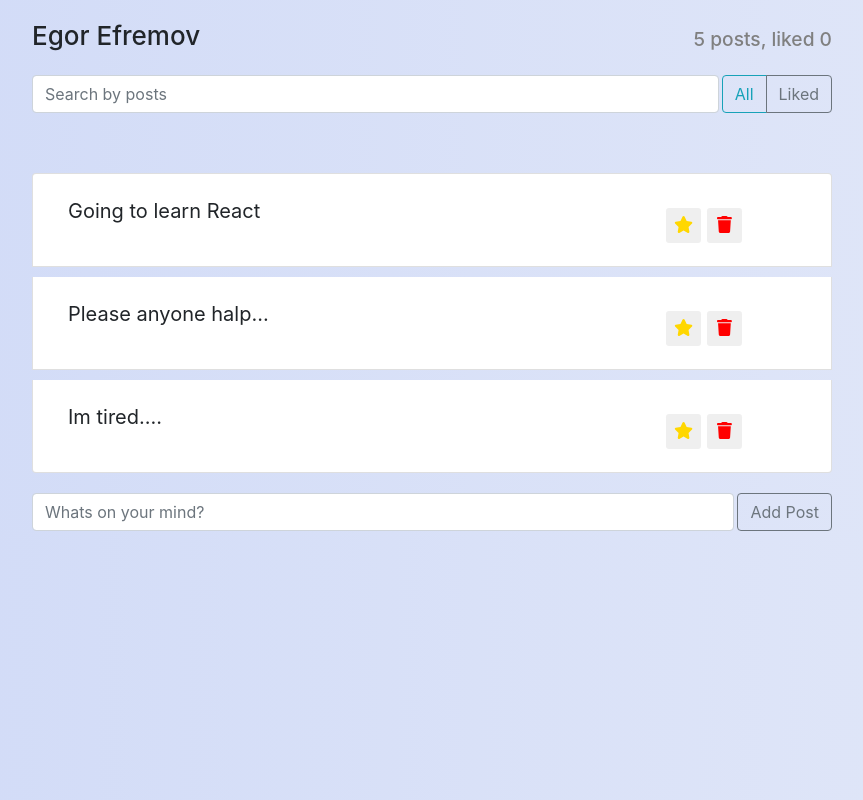
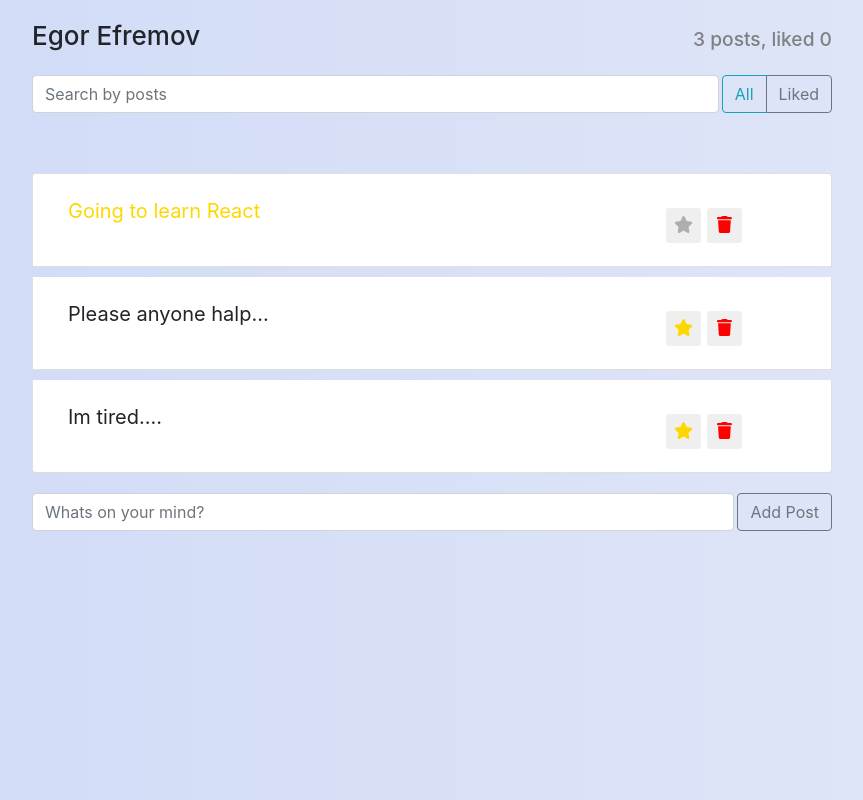
Before and after one commit to yyz13th/x_mockup-react, a React (Create React App) app: page / in a window 1280 px wide. Shown: the whole page, without its empty margins (208-1071 px from the left). Built offline with nearby package versions, Linux system fonts and the light colour scheme.

Commit message:
posts/likes counter

```diff
--- a/src/App.js
+++ b/src/App.js
@@ -20,14 +20,16 @@ export default class App extends Component{
     super(props);
     this.state = {
       data: [
-        {label: 'Going to learn React', important: true, id: 1},
-        {label: 'Please anyone halp...', important: false, id: 2},
-        {label: 'Im tired....', important: false, id: 3},
+        {label: 'Going to learn React', important: true, like:false, id: 1},
+        {label: 'Please anyone halp...', important: false, like:false, id: 2},
+        {label: 'Im tired....', important: false, like:false, id: 3},
       ]
     }
     this.deleteItem = this.deleteItem.bind(this);
     this.addItem = this.addItem.bind(this);
     this.maxId = 4;
+    this.onToogleImportant = this.onToogleImportant.bind(this);
+    this.onToogleLike = this.onToogleLike.bind(this);
   }
 
     deleteItem(id) {
@@ -44,7 +46,8 @@ export default class App extends Component{
       const newItem = {
         label: descr,
         important: false,
-        id: this.maxId++
+        id: this.maxId++,
+        like: false
       }
 
       this.setState(({data}) => {
@@ -55,16 +58,46 @@ export default class App extends Component{
       })
     }
 
+    onToogleImportant(id){
+      this.setState(({data}) => {
+        const index = data.findIndex(el => el.id === id);
+        const old = data[index];
+        const newItem = {...old, important: !old.important};
+        const newArr = [...data.slice(0, index), newItem, ...data.slice(index + 1)];
+        return {
+          data: newArr
+        };
+      })
+    }
+
+    onToogleLike(id){
+      this.setState(({data}) => {
+        const index = data.findIndex(el => el.id === id);
+        const old = data[index];
+        const newItem = {...old, like: !old.like};
+        const newArr = [...data.slice(0, index), newItem, ...data.slice(index + 1)];
+        return {
+          data: newArr
+        };
+      })
+    }
+
   render() {
+
+    const liked = this.state.data.filter(item => item.like).length;
+    const allPosts = this.state.data.length;
     return (
       <AppBlock>
-        <AppHeader />
+        <AppHeader
+        liked={liked} allPosts={allPosts}/>
         <div className="search-panel d-flex">
           <SearchPanel />
           <PostStatusFilter />
         </div>
         <PostList posts={this.state.data}
-        onDelete={this.deleteItem}/>
+        onDelete={this.deleteItem}
+        onToogleImportant={this.onToogleImportant}
+        onToogleLike={this.onToogleLike}/>
         <PostAddForm
         onAdd={this.addItem}/>
       </AppBlock>
--- a/src/components/app-header/header.component.jsx
+++ b/src/components/app-header/header.component.jsx
@@ -16,11 +16,11 @@ const Header = styled.div`
     }
 `;
 
-const AppHeader = () => {
+const AppHeader = ({liked, allPosts}) => {
     return  (
         <Header>
             <h1>Egor Efremov</h1>
-            <h2>5 posts, liked 0</h2>
+            <h2>{allPosts} posts, liked {liked}</h2>
         </Header>
     )
 }
--- a/src/components/post-list-item/post-list-item.component.jsx
+++ b/src/components/post-list-item/post-list-item.component.jsx
@@ -6,31 +6,31 @@ import { Component } from 'react';
 
 export default class PostListitem extends Component {
 
-    constructor (props){
-        super(props);
-        this.state = {
-            important: false,
-            like: false
-        }
-        this.onToggleImportant = this.onToggleImportant.bind(this);
-        this.onToggleLike = this.onToggleLike.bind(this);
-    }
+    // constructor (props){
+    //     super(props);
+    //     this.state = {
+    //         important: false,
+    //         like: false
+    //     }
+    //     this.onToggleImportant = this.onToggleImportant.bind(this);
+    //     this.onToggleLike = this.onToggleLike.bind(this);
+    // }
 
-    onToggleImportant = () => {
-        this.setState(({important}) => ({
-            important: !important
-        }));
-    }
+    // onToggleImportant = () => {
+    //     this.setState(({important}) => ({
+    //         important: !important
+    //     }));
+    // }
 
-    onToggleLike = () => {
-        this.setState(({like}) => ({
-            like: !like
-        }));
-    }
+    // onToggleLike = () => {
+    //     this.setState(({like}) => ({
+    //         like: !like
+    //     }));
+    // }
 
     render() {
-        const {label, onDelete} = this.props;
-        const {important, like} = this.state;
+        const {label, onDelete, onToogleImportant, onToogleLike, important, like} = this.props;
+        // const {important, like} = this.state;
         let classNames = 'app-list-item d-flex justify-content-between';
         if (important) {
             classNames +=' important';
@@ -44,12 +44,12 @@ export default class PostListitem extends Component {
         return (
             <div className={classNames}>
             <span className="app-list-item-label"
-            onClick={this.onToggleLike}>
+            onClick={onToogleLike}>
                 {label}
             </span>
             <div className="d-flex justify-content-center align-items-center">
                 <button type="button" className="btn-star btn-sm"
-                onClick={this.onToggleImportant}>
+                onClick={onToogleImportant}>
                     <FontAwesomeIcon icon={faStar} />
                 </button>
 
--- a/src/components/post-list/post-list.component.jsx
+++ b/src/components/post-list/post-list.component.jsx
@@ -2,7 +2,7 @@ import PostListItem from "../post-list-item/post-list-item.component";
 import './post-list.styles.css';
 import { ListGroup } from "reactstrap";
 
-const PostList = ({posts, onDelete}) => {
+const PostList = ({posts, onDelete, onToogleImportant, onToogleLike}) => {
     //look through posts and return template of elements
     const elements = posts.map((item) => {
         const {id, ...itemProps} = item;
@@ -15,7 +15,9 @@ const PostList = ({posts, onDelete}) => {
             <li key={id} className="list-group-item">
             <PostListItem
                 {...itemProps}
-                onDelete={() => onDelete(id) }/>
+                onDelete={() => onDelete(id) }
+                onToogleImportant={() => onToogleImportant(id) }
+                onToogleLike={() => onToogleLike(id) }/>
         </li>
         )
     });
```
